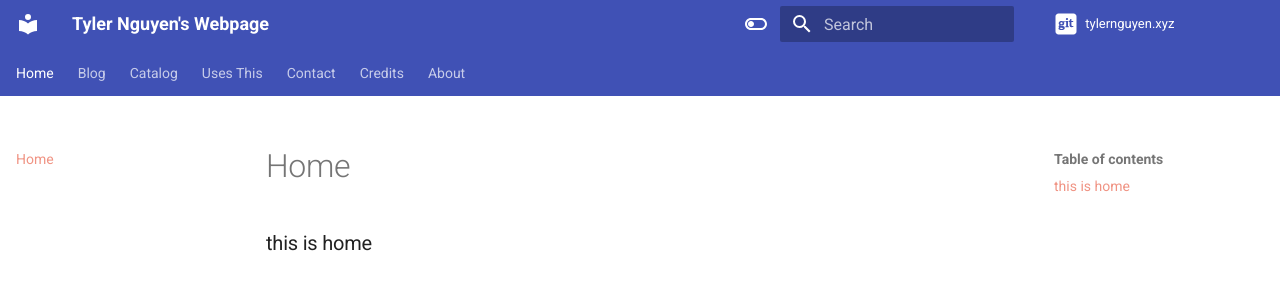
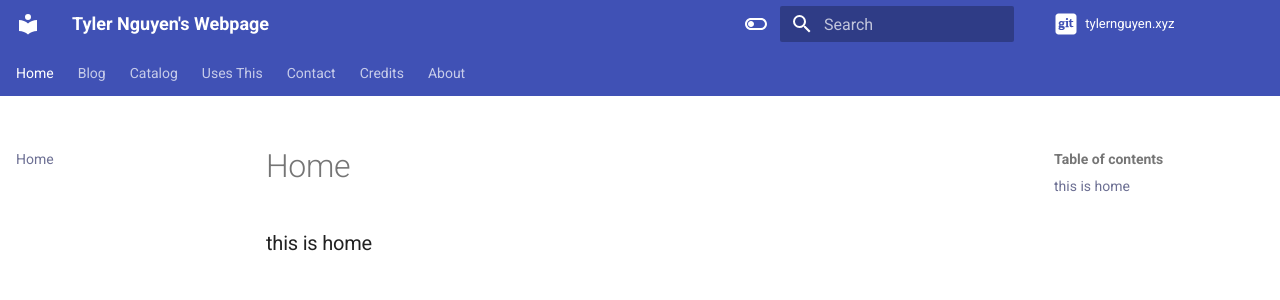
Before and after one commit to tylernguyen/tylernguyen.xyz, an MkDocs documentation site: the page built from docs/index.md, in a window 1280 px wide. Shown: the top 300 px of the page. Built offline with MkDocs 1.6.1 and Material for MkDocs 9.7.7, drawn with Linux system fonts in a browser that asks for light colours; plug-ins that fetch from the network failed and are left out; comment, search, counter and statistics services are not loaded.

Commit message:
light link to purple

```diff
--- a/docs/stylesheets/extra.css
+++ b/docs/stylesheets/extra.css
@@ -1,6 +1,12 @@
 /* ANCHOR Page Width */
 .md-grid {
   max-width: 1500px;
+}
+
+/* ANCHOR Hide shadow under navigation */
+.md-header[data-md-state="shadow"],
+.md-header--shadow {
+  box-shadow: none;
 }
 
 /* SECTION Colors */
@@ -10,6 +16,7 @@
   --md-primary-fg-color--dark: #232631;
 }
 
+/* ANCHOR Dark Mode Colors */
 [data-md-color-scheme="slate"] {
   --md-default-bg-color: rgb(26, 28, 35);
   --md-default-bg-color--light: rgb(26, 28, 35, 0.54);
@@ -21,15 +28,9 @@
   --md-typeset-a-color: #689D6A;
 }
 
-/* ANCHOR Hide shadow under navigation */
-.md-header[data-md-state="shadow"],
-.md-header--shadow {
-  box-shadow: none;
-}
-
-/* ANCHOR Light Theme: Match Link Color with Primary */
+/* ANCHOR Light Mode Colors */
 [data-md-color-scheme="default"] {
-  --md-typeset-a-color: #F09383;
+  --md-typeset-a-color: #6C6F93;
 }
 
 /* ANCHOR Button Color depends on Link Color */
```
